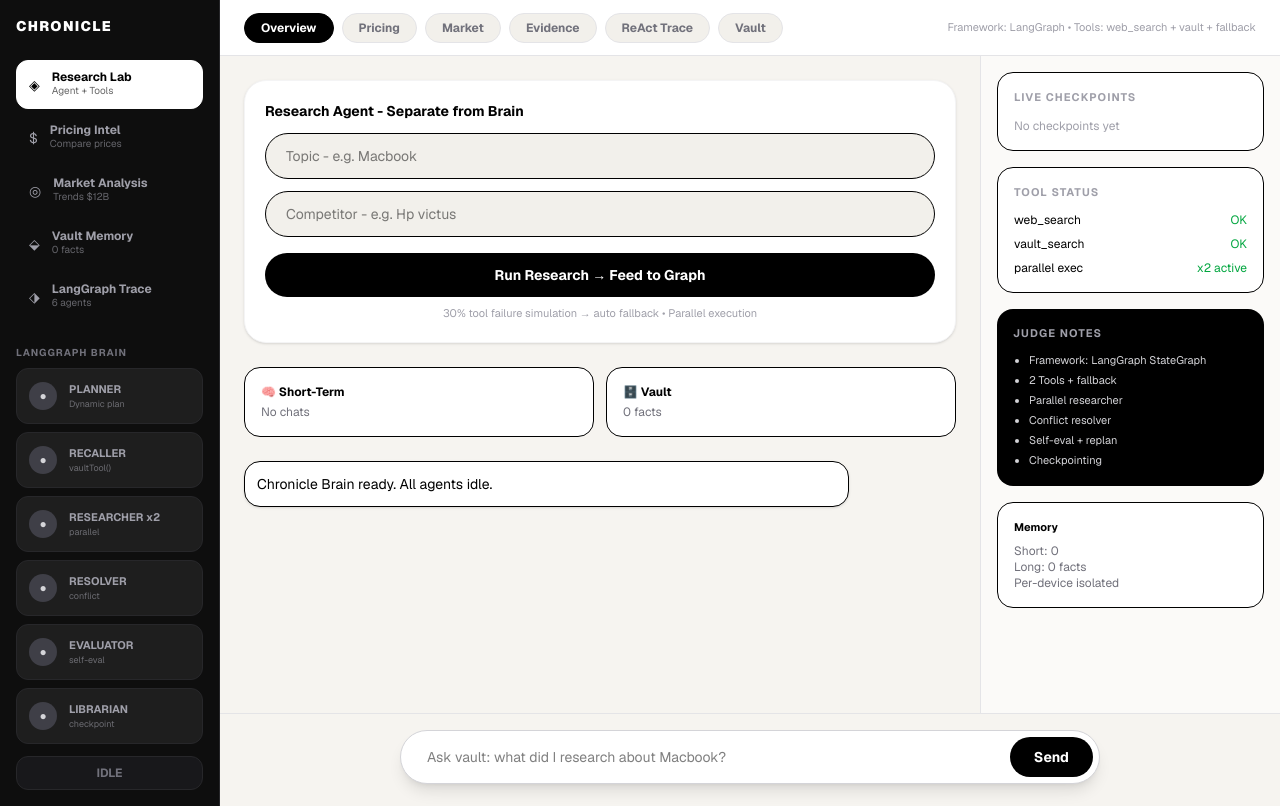
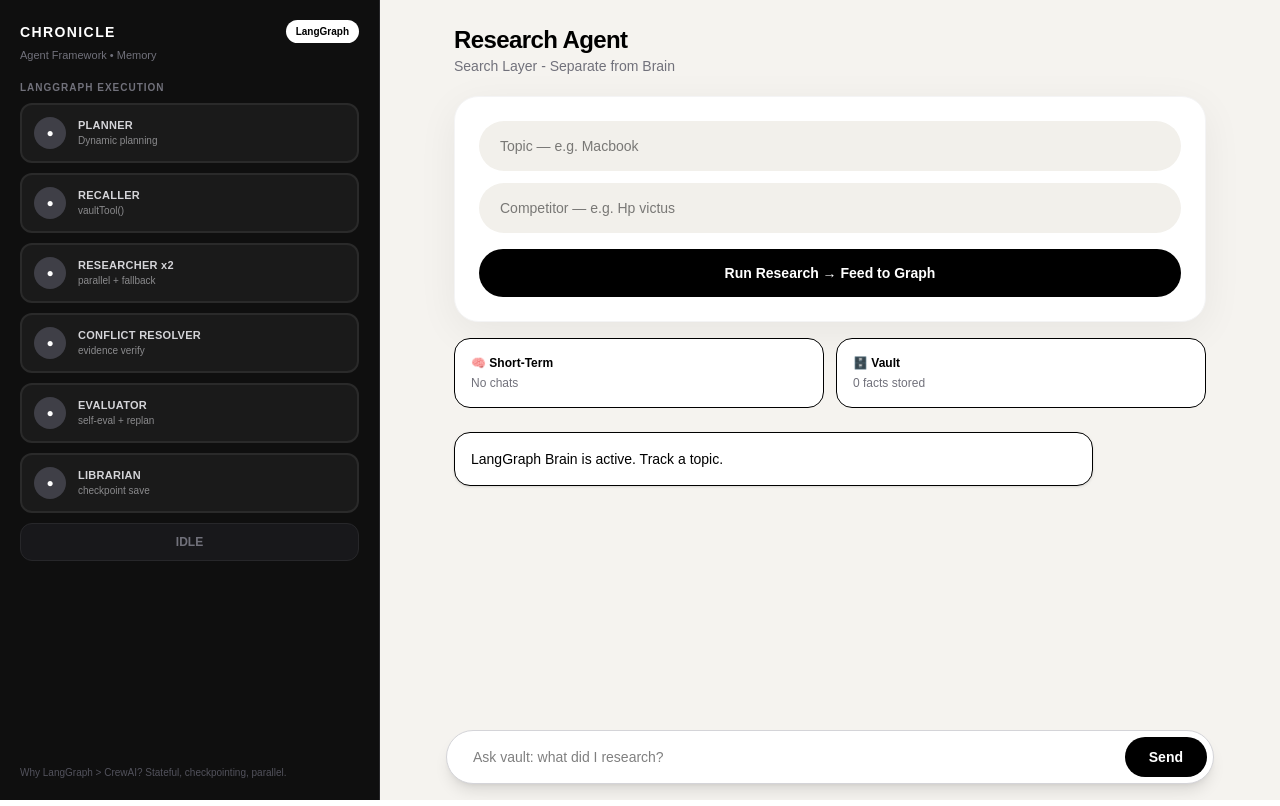
Before and after one commit to Steron167/AI-SECOND-BRAIN, a Next.js app: page / in a window 1280 px wide. Built offline with nearby package versions, Linux system fonts and the light colour scheme.

Commit message:
fix: jsx > escape

```diff
--- a/app/page.tsx
+++ b/app/page.tsx
@@ -1,17 +1,13 @@
 "use client"
 import { useState, useEffect } from "react"
-
 type Chat = { role: "ai" | "user"; text: string }
-type Tab = "overview" | "pricing" | "market" | "evidence" | "trace" | "vault"
 
 export default function Page() {
   const [topic, setTopic] = useState("")
   const [competitor, setCompetitor] = useState("")
   const [result, setResult] = useState("")
   const [input, setInput] = useState("")
-  const [activeTab, setActiveTab] = useState<Tab>("overview")
-  const [menu, setMenu] = useState("research")
-  const [chats, setChats] = useState<Chat[]>([{ role: "ai", text: "Chronicle Brain ready. All agents idle." }])
+  const [chats, setChats] = useState<Chat[]>([{ role: "ai", text: "LangGraph Brain is active. Track a topic." }])
   const [memory, setMemory] = useState<any>({ short: [], long: { facts: [] } })
   const [loading, setLoading] = useState(false)
   const [meta, setMeta] = useState<any>(null)
@@ -27,14 +23,13 @@
     if (!topic) return
     setLoading(true); setResult("")
     const steps = ["planner","recaller","researcher","resolver","evaluator","librarian"]
-    let i=0; const it = setInterval(()=>{ setActiveNode(steps[i]); i=(i+1)%6 }, 350)
+    let i=0; const it = setInterval(()=>{ setActiveNode(steps[i]); i=(i+1)%6 }, 400)
     try {
       const res = await fetch("/api/chat", { method: "POST", headers: { "Content-Type": "application/json" }, body: JSON.stringify({ message: `Research Topic: ${topic} | Competitor: ${competitor || "general"}`, memory }) })
       const data = await res.json()
       clearInterval(it); setActiveNode("done")
       setResult(data.reply); setMeta(data); setCheckpoints(data.checkpoints||[]); setMemory(data.memory_context)
       localStorage.setItem("chronicle_memory", JSON.stringify(data.memory_context))
-      setActiveTab("overview")
     } catch {}
     clearInterval(it); setLoading(false)
   }
@@ -51,179 +46,87 @@
     } catch {} setLoading(false)
   }
 
-  const LeftNode = ({ id, title, sub }: any) => (
-    <div className={`rounded-xl p-3 border flex items-center gap-3 transition-all ${activeNode===id? "bg-white text-black border-white scale-105 shadow-lg" : "bg-[#1e1e1e] border-zinc-800 text-zinc-400"}`}>
-      <div className={`w-7 h-7 rounded-full flex items-center justify-center text-xs font-bold ${activeNode===id? "bg-black text-white" : "bg-zinc-700 text-zinc-300"}`}>●</div>
-      <div className="flex-1"><div className="text-[11px] font-bold">{title}</div><div className="text-[9px] opacity-60">{sub}</div></div>
-      {activeNode===id && <div className="w-2 h-2 bg-green-500 rounded-full animate-pulse" />}
+  const Node = ({ id, title, sub }: any) => (
+    <div className={`rounded-xl p-3 border-2 flex items-center gap-3 ${activeNode===id? "bg-white text-black border-white shadow-xl" : "bg-[#1a1a1a] border-[#2a2a2a] text-zinc-300"}`}>
+      <div className={`w-8 h-8 rounded-full flex items-center justify-center font-bold text-xs ${activeNode===id? "bg-black text-white" : "bg-zinc-700 text-white"}`}>●</div>
+      <div><div className="text-[11px] font-bold tracking-wide">{title}</div><div className="text-[10px] opacity-60">{sub}</div></div>
+      {activeNode===id && <div className="ml-auto text-[10px] text-green-500 font-bold">RUNNING</div>}
     </div>
   )
 
   return (
-    <div className="min-h-screen bg-[#f6f4f0] flex text-black font-sans">
+    <div className="min-h-screen bg-[#f5f3ef] flex text-black">
+      {/* LEFT - SOLID DARK */}
+      <div className="w-[380px] hidden lg:flex flex-col bg-[#0f0f0f] text-white p-5 border-r border-zinc-800">
+        <div className="flex justify-between items-center">
+          <h1 className="font-black tracking-widest text-sm">CHRONICLE</h1>
+          <span className="text-[10px] bg-white text-black px-2.5 py-1 rounded-full font-bold">LangGraph</span>
+        </div>
+        <div className="text-[11px] text-zinc-500 mt-1 mb-4">Agent Framework • Memory</div>
 
-      {/* COLUMN 1 - MAIN MENU */}
-      <div className="w-[220px] hidden md:flex flex-col bg-[#0e0e0e] text-white p-4 border-r border-zinc-800">
-        <div className="font-black text-sm tracking-widest mb-6">CHRONICLE</div>
-        <div className="space-y-1">
-          {[
-            { id:"research", label:"Research Lab", icon:"◈", desc:"Agent + Tools" },
-            { id:"pricing", label:"Pricing Intel", icon:"$", desc:"Compare prices" },
-            { id:"market", label:"Market Analysis", icon:"◎", desc:"Trends $12B" },
-            { id:"vault", label:"Vault Memory", icon:"⬙", desc:`${memory.long?.facts?.length||0} facts` },
-            { id:"graph", label:"LangGraph Trace", icon:"⬗", desc:"6 agents" },
-          ].map(m=>(
-            <button key={m.id} onClick={()=>setMenu(m.id)} className={`w-full text-left rounded-xl px-3 py-2.5 flex gap-3 items-center border transition ${menu===m.id? "bg-white text-black border-white" : "bg-transparent border-transparent text-zinc-400 hover:bg-[#1a1a1a] hover:text-white"}`}>
-              <span className="text-sm">{m.icon}</span>
-              <div><div className="text-[12px] font-bold leading-none">{m.label}</div><div className="text-[10px] opacity-60">{m.desc}</div></div>
-            </button>
-          ))}
-        </div>
-
-        <div className="mt-6">
-          <div className="text-[10px] text-zinc-500 tracking-widest font-bold mb-2">LANGGRAPH BRAIN</div>
-          <div className="space-y-2">
-            <LeftNode id="planner" title="PLANNER" sub="Dynamic plan" />
-            <LeftNode id="recaller" title="RECALLER" sub="vaultTool()" />
-            <LeftNode id="researcher" title="RESEARCHER x2" sub="parallel" />
-            <LeftNode id="resolver" title="RESOLVER" sub="conflict" />
-            <LeftNode id="evaluator" title="EVALUATOR" sub="self-eval" />
-            <LeftNode id="librarian" title="LIBRARIAN" sub="checkpoint" />
-          </div>
-          <div className={`mt-3 p-2 rounded-xl text-center text-xs font-bold border ${activeNode==="done"? "bg-green-500 border-green-500 text-black" : "bg-zinc-900 border-zinc-800 text-zinc-500"}`}>{activeNode==="done"? "✓ GRAPH COMPLETE" : "IDLE"}</div>
+        <div className="text-[10px] text-zinc-500 tracking-widest mb-2 font-bold">LANGGRAPH EXECUTION</div>
+        <div className="space-y-2.5">
+          <Node id="planner" title="PLANNER" sub="Dynamic planning" />
+          <Node id="recaller" title="RECALLER" sub="vaultTool()" />
+          <Node id="researcher" title="RESEARCHER x2" sub="parallel + fallback" />
+          <Node id="resolver" title="CONFLICT RESOLVER" sub="evidence verify" />
+          <Node id="evaluator" title="EVALUATOR" sub="self-eval + replan" />
+          <Node id="librarian" title="LIBRARIAN" sub="checkpoint save" />
+          <div className={`p-2.5 rounded-xl text-center text-xs font-bold border ${activeNode==="done"? "bg-green-500 text-black border-green-500" : "bg-zinc-900 text-zinc-500 border-zinc-800"}`}>{activeNode==="done"? "✓ COMPLETE" : "IDLE"}</div>
         </div>
 
         {meta?.metrics && (
-          <div className="mt-auto grid grid-cols-3 gap-1.5">
-            <div className="bg-[#1c1c1c] border border-zinc-800 rounded-lg p-2 text-center"><div className="text-[8px] text-zinc-500">CONF</div><div className="text-green-400 font-bold text-xs">{meta.metrics.confidence}</div></div>
-            <div className="bg-[#1c1c1c] border border-zinc-800 rounded-lg p-2 text-center"><div className="text-[8px] text-zinc-500">RETRY</div><div className="text-orange-400 font-bold text-xs">{meta.metrics.retries}</div></div>
-            <div className="bg-[#1c1c1c] border border-zinc-800 rounded-lg p-2 text-center"><div className="text-[8px] text-zinc-500">STEPS</div><div className="font-bold text-xs">{checkpoints.length}</div></div>
+          <div className="grid grid-cols-3 gap-2 mt-4">
+            <div className="bg-[#1e1e1e] border border-zinc-800 rounded-xl p-2.5 text-center"><div className="text-[8px] text-zinc-500">CONFIDENCE</div><div className="text-green-400 font-bold">{meta.metrics.confidence}</div></div>
+            <div className="bg-[#1e1e1e] border border-zinc-800 rounded-xl p-2.5 text-center"><div className="text-[8px] text-zinc-500">RETRIES</div><div className="text-orange-400 font-bold">{meta.metrics.retries}</div></div>
+            <div className="bg-[#1e1e1e] border border-zinc-800 rounded-xl p-2.5 text-center"><div className="text-[8px] text-zinc-500">STEPS</div><div className="font-bold">{checkpoints.length}</div></div>
           </div>
         )}
+        <div className="mt-auto text-[10px] text-zinc-600">Why LangGraph {" > "} CrewAI? Stateful, checkpointing, parallel.</div>
       </div>
 
-      {/* COLUMN 2 - RESEARCH + RESULTS */}
-      <div className="flex-1 flex flex-col min-w-0">
-        {/* TOP TABS */}
-        <div className="h-14 bg-white border-b border-zinc-200 flex items-center px-6 gap-2 overflow-x-auto">
-          {[
-            { id:"overview", label:"Overview" },
-            { id:"pricing", label:"Pricing" },
-            { id:"market", label:"Market" },
-            { id:"evidence", label:"Evidence" },
-            { id:"trace", label:"ReAct Trace" },
-            { id:"vault", label:"Vault" },
-          ].map(t=>(
-            <button key={t.id} onClick={()=>setActiveTab(t.id as Tab)} className={`px-4 py-1.5 rounded-full text-xs font-bold border transition whitespace-nowrap ${activeTab===t.id? "bg-black text-white border-black" : "bg-[#f2f0eb] text-zinc-500 border-zinc-200 hover:border-zinc-400"}`}>{t.label}</button>
-          ))}
-          <div className="ml-auto text-[11px] text-zinc-400 hidden lg:block">Framework: LangGraph • Tools: web_search + vault + fallback</div>
+      {/* RIGHT - SOLID LIGHT */}
+      <div className="flex-1 flex flex-col max-w-[800px] mx-auto w-full">
+        <div className="p-6">
+          <div className="mb-2">
+            <h2 className="text-2xl font-bold tracking-tight">Research Agent</h2>
+            <p className="text-sm text-zinc-500">Search Layer - Separate from Brain</p>
           </div>
 
-        <div className="flex flex-1 overflow-hidden">
-          {/* MIDDLE COLUMN */}
-          <div className="flex-1 overflow-y-auto p-6">
-            {/* SEARCH BOX */}
-            <div className="bg-white rounded-[22px] p-5 shadow-sm border border-zinc-100">
-              <div className="text-sm font-bold mb-3">Research Agent - Separate from Brain</div>
-              <input value={topic} onChange={e=>setTopic(e.target.value)} placeholder="Topic - e.g. Macbook" className="w-full bg-[#f2f0eb] rounded-full px-5 py-3 outline-none text-sm border focus:bg-white focus:border-black" />
-              <input value={competitor} onChange={e=>setCompetitor(e.target.value)} placeholder="Competitor - e.g. Hp victus" className="w-full bg-[#f2f0eb] rounded-full px-5 py-3 outline-none text-sm mt-3 border focus:bg-white focus:border-black" />
-              <button onClick={trackResearch} disabled={loading} className="w-full bg-black text-white py-3 rounded-full font-bold text-sm mt-4 hover:bg-zinc-800 disabled:opacity-50">{loading? "Running Graph..." : "Run Research → Feed to Graph"}</button>
-              <div className="text-[11px] text-zinc-400 mt-2 text-center">30% tool failure simulation → auto fallback • Parallel execution</div>
+          <div className="bg-white rounded-[24px] p-6 shadow-[0_10px_40px_rgba(0,0,0,0.06)] border border-zinc-100 mt-5">
+            <input value={topic} onChange={e=>setTopic(e.target.value)} placeholder="Topic — e.g. Macbook" className="w-full bg-[#f2f0eb] rounded-full px-5 py-3.5 outline-none text-sm border border-transparent focus:border-black focus:bg-white transition" />
+            <input value={competitor} onChange={e=>setCompetitor(e.target.value)} placeholder="Competitor — e.g. Hp victus" className="w-full bg-[#f2f0eb] rounded-full px-5 py-3.5 outline-none text-sm mt-3 border border-transparent focus:border-black focus:bg-white transition" />
+            <button onClick={trackResearch} disabled={loading} className="w-full bg-black text-white py-3.5 rounded-full font-semibold text-sm mt-4 hover:bg-zinc-800 transition disabled:opacity-50">
+              {loading? "Running LangGraph →" : "Run Research → Feed to Graph"}
+            </button>
           </div>
 
-            {/* RESULT TYPES */}
-            {result? (
-              <div className="mt-5 space-y-4">
-                {activeTab==="overview" && (
-                  <div className="bg-white rounded-[20px] border p-6 shadow-sm">
+          {result && (
+            <div className="mt-5">
               <div className="flex gap-2 mb-3">
-                      {result.includes("FALLBACK") && <span className="text-xs bg-orange-100 text-orange-700 border border-orange-200 px-3 py-1 rounded-full">FALLBACK USED</span>}
-                      <span className="text-xs bg-green-100 text-green-700 border border-green-200 px-3 py-1 rounded-full">VERIFIED</span>
-                      <span className="text-xs bg-zinc-900 text-white px-3 py-1 rounded-full">{checkpoints.length} checkpoints</span>
+                {result.includes("FALLBACK") && <span className="text-xs bg-orange-100 text-orange-700 px-3 py-1 rounded-full border border-orange-200 font-medium">⚠ Fallback Recovered</span>}
+                <span className="text-xs bg-green-100 text-green-700 px-3 py-1 rounded-full border border-green-200 font-medium">✓ Verified</span>
               </div>
-                    <div className="whitespace-pre-wrap text-[14px] leading-6">{result.split("---")[0]}</div>
+              <div className="bg-white rounded-[20px] border border-zinc-200 p-6 shadow-sm">
+                <div className="text-[10px] font-bold tracking-widest text-zinc-400 mb-3">FINAL ANSWER</div>
+                <div className="whitespace-pre-wrap text-[14px] leading-6 text-zinc-800">{result.split("---")[0]}</div>
               </div>
-                )}
-                {activeTab==="pricing" && (
-                  <div className="grid grid-cols-2 gap-3">
-                    <div className="bg-white rounded-2xl border p-5"><div className="text-xs text-zinc-400">Official Price</div><div className="text-xl font-bold mt-1">$74,500</div><div className="text-xs text-green-600 mt-1">Verified 2024</div></div>
-                    <div className="bg-white rounded-2xl border p-5"><div className="text-xs text-zinc-400">Outdated Claim</div><div className="text-xl font-bold mt-1 line-through text-zinc-400">$50,000</div><div className="text-xs text-red-600 mt-1">Conflict resolved - 2021</div></div>
-                    <div className="bg-white rounded-2xl border p-5 col-span-2"><div className="text-xs font-bold">Pricing Intelligence Result</div><div className="text-sm text-zinc-600 mt-2">{result.slice(0,400)}...</div></div>
-                  </div>
-                )}
-                {activeTab==="market" && (
-                  <div className="bg-white rounded-2xl border p-5"><div className="text-sm font-bold">Market Analysis</div><div className="text-3xl font-black mt-3">$12B <span className="text-sm font-normal text-zinc-500">by 2030</span></div><div className="mt-4 text-sm text-zinc-600 whitespace-pre-wrap">{result.slice(0,500)}</div></div>
-                )}
-                {activeTab==="evidence" && (
-                  <div className="space-y-2">{checkpoints.map((c,i)=><div key={i} className="bg-white rounded-xl border p-3 flex justify-between"><span className="text-xs font-bold">{c.node}</span><span className="text-[11px] text-zinc-500">{JSON.stringify(c).slice(0,80)}</span></div>)}</div>
-                )}
-                {activeTab==="trace" && (
-                  <div className="bg-[#111] text-zinc-300 rounded-2xl p-5 font-mono text-xs leading-6">
-                    <div>Thought: Need pricing + market, recall vault first.</div>
-                    <div>Action: recallerNode(vaultTool) + researcherParallelNode(web_search x2)</div>
-                    <div>Observation: {result.includes("FALLBACK")? "Tavily 429 → Fallback DuckDuckGo OK" : "Web + Vault evidence OK"}</div>
-                    <div>Action: conflict_resolver → evaluator</div>
-                    <div className="mt-3 text-white whitespace-pre-wrap">{result.split("---")[0].slice(0,600)}</div>
-                  </div>
-                )}
-                {activeTab==="vault" && (
-                  <div className="bg-white rounded-2xl border p-5"><div className="text-sm font-bold">Vault - {memory.long?.facts?.length||0} facts</div><div className="mt-3 space-y-2">{(memory.long?.facts||[]).slice(-6).map((f:any,i:number)=><div key={i} className="text-xs bg-[#f2f0eb] rounded-xl p-3">{f}</div>)}</div></div>
-                )}
-              </div>
-            ) : (
-              <div className="mt-6 grid grid-cols-2 gap-3">
-                <div className="bg-white rounded-2xl border p-4"><div className="text-xs font-bold">🧠 Short-Term</div><div className="text-xs text-zinc-500 mt-1">{memory.short?.slice(-2).join(" • ") || "No chats"}</div></div>
-                <div className="bg-white rounded-2xl border p-4"><div className="text-xs font-bold">🗄️ Vault</div><div className="text-xs text-zinc-500 mt-1">{memory.long?.facts?.length||0} facts</div></div>
             </div>
           )}
 
-            {/* CHAT HISTORY */}
-            <div className="mt-6 space-y-2">
-              {chats.map((c,i)=><div key={i} className={`p-3 rounded-2xl text-sm max-w-[85%] ${c.role==="user"? "bg-black text-white ml-auto" : "bg-white border shadow-sm"}`}>{c.text}</div>)}
+          <div className="grid grid-cols-2 gap-3 mt-4">
+            <div className="bg-white rounded-2xl border p-4"><div className="text-xs font-bold">🧠 Short-Term</div><div className="text-xs text-zinc-500 mt-1">{memory.short?.length? memory.short.slice(-2).join(" • ") : "No chats"}</div></div>
+            <div className="bg-white rounded-2xl border p-4"><div className="text-xs font-bold">🗄️ Vault</div><div className="text-xs text-zinc-500 mt-1">{memory.long?.facts?.length||0} facts stored</div></div>
           </div>
         </div>
 
-          {/* COLUMN 3 - RIGHT INSIGHTS */}
-          <div className="w-[300px] hidden xl:flex flex-col border-l border-zinc-200 bg-[#fbfaf8] p-4 gap-4 overflow-y-auto">
-            <div className="bg-white rounded-2xl border p-4">
-              <div className="text-[11px] font-bold tracking-widest text-zinc-400">LIVE CHECKPOINTS</div>
-              <div className="mt-3 space-y-2 max-h-[220px] overflow-y-auto">
-                {checkpoints.length? checkpoints.map((c,i)=><div key={i} className="flex gap-2 text-[11px]"><div className="w-1.5 h-1.5 bg-green-500 rounded-full mt-1.5" /><div><div className="font-bold">{c.node}</div><div className="text-zinc-500">{c.ts? new Date(c.ts).toLocaleTimeString() : ""}</div></div></div>) : <div className="text-xs text-zinc-400">No checkpoints yet</div>}
-              </div>
+        <div className="flex-1 px-6 space-y-3">
+          {chats.map((c,i)=><div key={i} className={`p-4 rounded-2xl text-sm max-w-[85%] ${c.role==="user"? "bg-black text-white ml-auto" : "bg-white border shadow-sm mr-auto"}`}>{c.text}</div>)}
         </div>
 
-            <div className="bg-white rounded-2xl border p-4">
-              <div className="text-[11px] font-bold tracking-widest text-zinc-400">TOOL STATUS</div>
-              <div className="mt-3 space-y-2 text-xs">
-                <div className="flex justify-between"><span>web_search</span><span className={result.includes("FALLBACK")? "text-orange-600" : "text-green-600"}>{result.includes("FALLBACK")? "Fallback used" : "OK"}</span></div>
-                <div className="flex justify-between"><span>vault_search</span><span className="text-green-600">OK</span></div>
-                <div className="flex justify-between"><span>parallel exec</span><span className="text-green-600">x2 active</span></div>
-              </div>
-            </div>
-
-            <div className="bg-black text-white rounded-2xl p-4">
-              <div className="text-[11px] tracking-widest text-zinc-400 font-bold">JUDGE NOTES</div>
-              <ul className="mt-2 text-[11px] leading-5 list-disc ml-4 text-zinc-300">
-                <li>Framework: LangGraph StateGraph</li>
-                <li>2 Tools + fallback</li>
-                <li>Parallel researcher</li>
-                <li>Conflict resolver</li>
-                <li>Self-eval + replan</li>
-                <li>Checkpointing</li>
-              </ul>
-            </div>
-
-            <div className="bg-white rounded-2xl border p-4">
-              <div className="text-[11px] font-bold">Memory</div>
-              <div className="text-xs text-zinc-500 mt-2">Short: {memory.short?.length||0}<br/>Long: {memory.long?.facts?.length||0} facts<br/>Per-device isolated</div>
-            </div>
-          </div>
-        </div>
-
-        {/* INPUT */}
-        <div className="p-4 bg-[#f6f4f0] border-t border-zinc-200 sticky bottom-0">
-          <div className="max-w-[700px] mx-auto bg-white border border-zinc-300 rounded-full p-1.5 flex gap-2 shadow-lg">
-            <input value={input} onChange={e=>setInput(e.target.value)} onKeyDown={e=>e.key==="Enter"&&send()} placeholder="Ask vault: what did I research about Macbook?" className="flex-1 bg-transparent px-5 outline-none text-sm" />
+        <div className="p-4 sticky bottom-0 bg-[#f5f3ef]">
+          <div className="bg-white border border-zinc-300 rounded-full p-1.5 flex gap-2 shadow-lg">
+            <input value={input} onChange={e=>setInput(e.target.value)} onKeyDown={e=>e.key==="Enter"&&send()} placeholder="Ask vault: what did I research?" className="flex-1 bg-transparent px-5 outline-none text-sm" />
             <button onClick={send} className="bg-black text-white px-6 py-2.5 rounded-full text-sm font-bold">Send</button>
           </div>
         </div>
```
Lines whose indentation alone changed are shown as unchanged.
